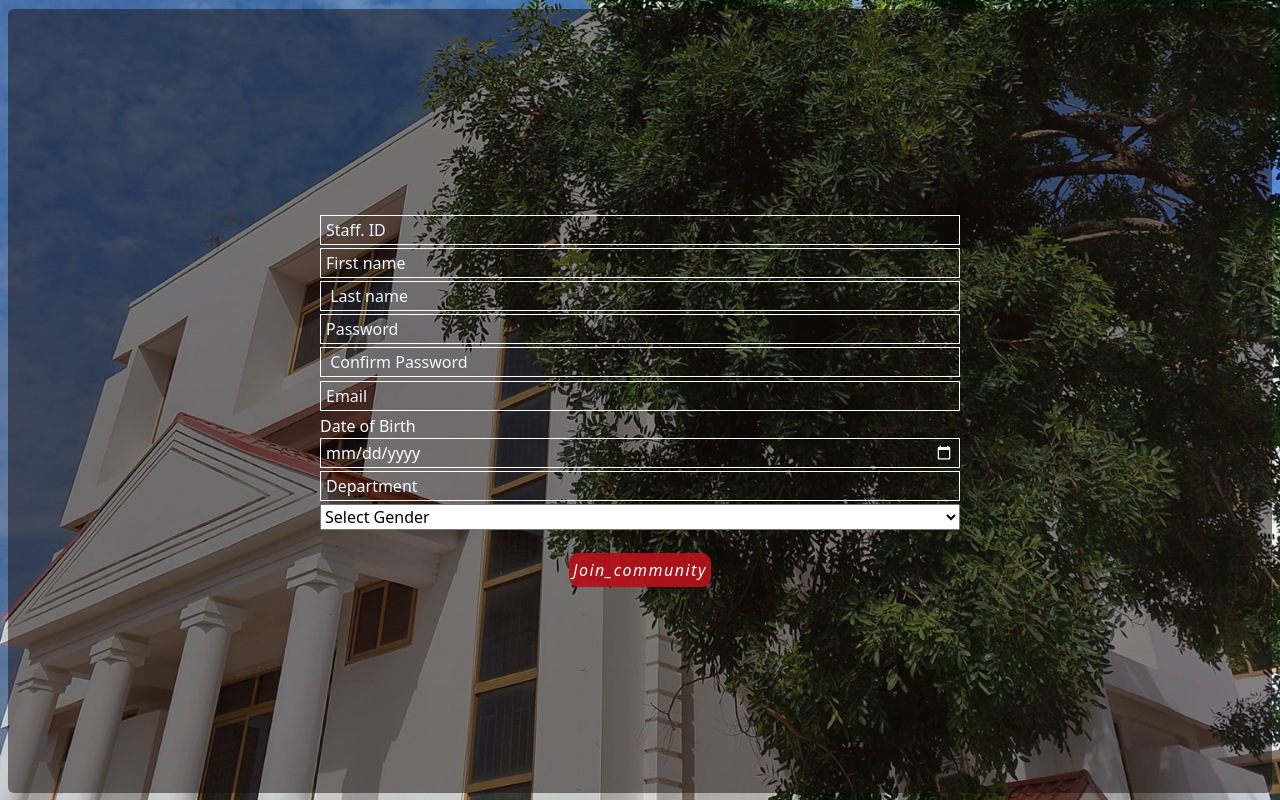
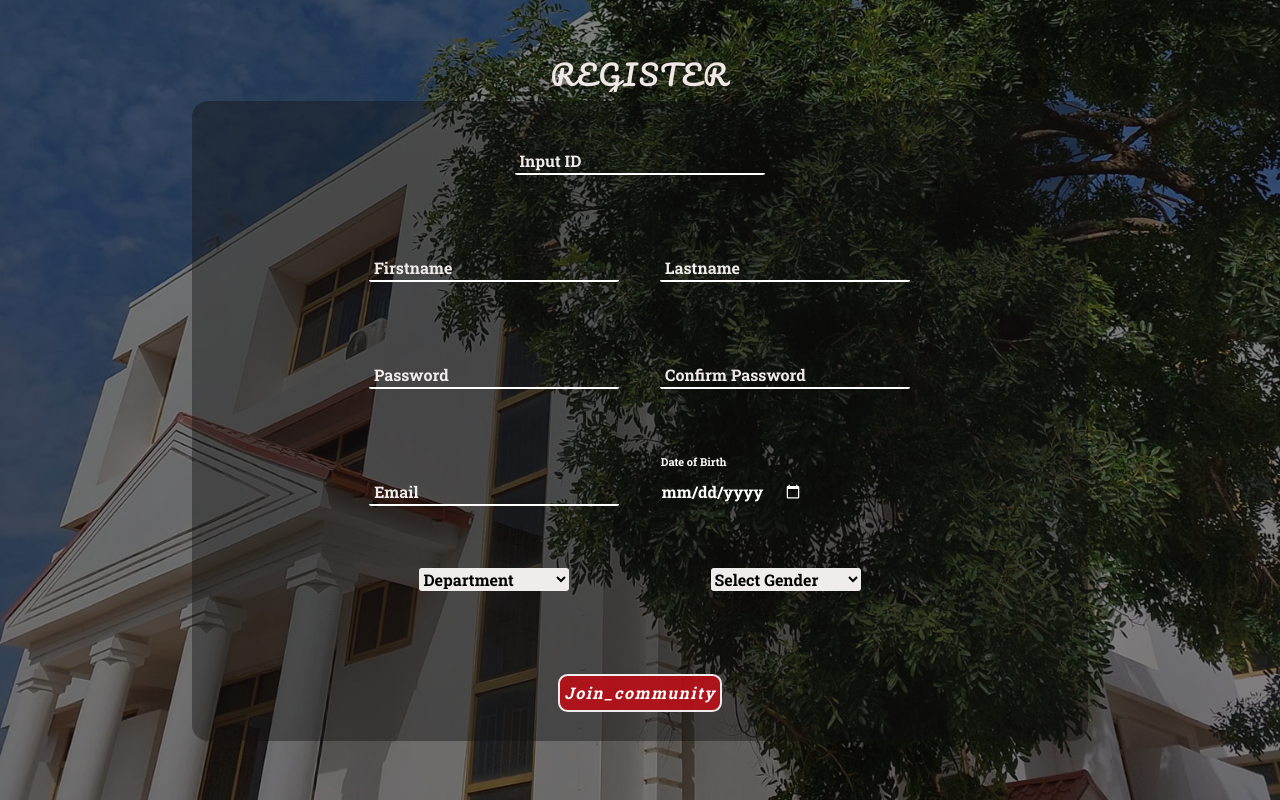
Before and after one commit to David-Jacks/Fastconnect, a React (Create React App) app in the folder Client/: page /stalogin in a window 1280 px wide. Built offline with nearby package versions, Linux system fonts and the light colour scheme.

Commit message:
sign-up configuration

```diff
--- a/Client/src/components/stafflogin/stalogin.css
+++ b/Client/src/components/stafflogin/stalogin.css
@@ -1,11 +1,17 @@
+@import url('https://fonts.googleapis.com/css2?family=Merriweather:wght@700&family=Pacifico&family=Roboto+Slab:wght@700&display=swap');
+
 *{
-    box-sizing: border-box;
     margin: 0;
+}
+
+input:-webkit-autofill,
+input:-webkit-autofill:hover,
+input:-webkit-autofill:focus {
+display: none;
 }
 .stafflog{
     width: 100vw;
     height: 100vh;
-    padding: 0.5rem;
     overflow-y: hidden;
     background-image: url(/public/assets/lancaster5.jpg);
     background-repeat: no-repeat;
@@ -14,68 +20,126 @@
 }
 .staWrapper{
     display: flex;
+    flex-direction: column;
+    justify-content: center;
     align-items: center;
     width: 100%;
     height: 100%;
-    border-radius: 6px;
-    margin: 1px auto;
-    background-color: rgba(24, 15, 15, 0.5);
+    background-color: rgba(16, 12, 12, 0.5);
 }
+.staWrapper h3{
+    color: rgb(241, 231, 231);
+    font-family: 'Pacifico', cursive;
+    letter-spacing: 2px;
+}
+
 .staloginfill{
     display: flex;
     align-items: center;
     flex-direction: column;
-    width: 100%;
-    margin: 5px auto;
-    justify-content: center;
-    gap: 0.2em;
+    width: 70%;
+    height: 80vh;
+    margin: 1px auto;
+    justify-content: space-around;
+    border-radius: 1em;
+    gap: 0.25em;
+    font-family: 'Roboto Slab', serif;
+    background-color: rgba(15, 15, 16, 0.4);
+    color:rgb(241, 236, 236);
+    backdrop-filter: blur(20%);
 }
-.staloginfill div{
+.first-log, .second-log, .third-log, .fourth-log{
     display: flex;
-    flex-direction: column;
-   width: 50vw;
+    flex-direction: row;
+    flex-wrap: wrap;
+    justify-content: space-around;
+    width: 65%;
+    align-items: flex-end;
+}
+.staloginfill label{
+    position: absolute;
+    bottom: 0;
+    left: 5px;
+    transition: all .5s ease;
 }
 .staloginfill input{
+    display: flex;
+    align-self: flex-end;
     width: 100%;
-    min-height: 20px;
-    height: 30px;
+    height: 35px;
+    font-size: medium;
     background-color: transparent;
-    border: 1px solid white;
+    border: none;
+    outline: none;
+    z-index: 54568;
     color: #ffffff;
-    padding: 5px;
+    padding-top: 7px;
+}
+.staloginfill input:focus ~ label, .staloginfill input:not(:placeholder-shown) ~ label{
+    transform: translateY(-20px);
+    color:  #093adaf0;;
+    z-index: 123;
 }
 .staidinput::-webkit-inner-spin-button,.stuidinput::-webkit-outer-spin-button{
     appearance: none;
     margin: 0;
 }
-.staloginfill input:focus{
+.my-div{
+    position: relative;
+    display: flex;
+    border: 2px solid white;
+    border-radius: 2px;
+    width: 250px;
+    height: 45px;
+    border-top: none;
+    border-right: none;
+    border-left: none;
+    padding-top: 3px;
+}
+.my-date-div{
+    width: 250px;
+    display: flex;
+    flex-direction: column;
+    padding-top: 3px;
+}
+.my-date-div label{
+    position: static;
+    color: #ffffff;
+    font-size: 11px;
+}
+.other-div select{
+    border-radius: 3px;
+    background-color: #f1ecec;
     outline: none;
-    background-color: #ffffff;
-    border-radius: 5px;
-    color: black;
+    border: none;
+    width: 150px;
 }
-.staloginfill select:focus{
-    outline: none;
-}
-.staloginfill label{
-    color: #ffffff;
-    font-size: 1rem;
-}
+
 #staformsubmit{
-    background-color: rgba(181, 18, 26, 0.94);
+    background-color: #b5121af0;
     color: #ffffff;
     letter-spacing: 1.5px;
     font-style: italic;
     text-decoration: none;
     margin-top: 20px;
-    border: 0px solid;
+    border: 2px solid #f1ecec;
     border-radius: 0.6em;
     padding: 5px 4px;
+    transition: all .5s ease;
 }
 #staformsubmit:hover{
-    border:2px solid #ffffff;
-    background-color: rgba(181, 18, 26, 0.5);
+    background-color: #b5121a80;
+    color: rgb(106, 104, 104);
 }
-.staloginfill input::placeholder{
-    color: aliceblue;
+.error-log{
+    position: relative;
+    display: flex;
+    width: 251px;
+    flex-wrap: wrap;
+    flex-direction: column;
 }
+.error-log span{
+color: #f08181;
+font-size: 10px;
+line-height: 11px;
+}
--- a/Client/src/components/stafflogin/stalogin.jsx
+++ b/Client/src/components/stafflogin/stalogin.jsx
@@ -1,48 +1,99 @@
 import React, { useContext } from "react";
 import "./stalogin.css";
-import { Link, useNavigate } from "react-router-dom";
+import { useNavigate } from "react-router-dom";
 import { useState } from "react";
 import axios from "axios";
 import { AuthContext } from "../../context/auth-context";
 
 const Stalogin = () => {
   const { login } = useContext(AuthContext);
+  const navigate = useNavigate();
 
-  const [firstName, setFirstName] = useState("");
-  const [lastName, setLastName] = useState("");
-  const [userid, setStaffID] = useState("");
-  const [userPassword, setPasscode] = useState("");
-  const [passcon, setPasscon] = useState("");
-  const [userEmail, setEmail] = useState("");
-  const [userDOB, setDOB] = useState("");
-  const [Department, setDepartment] = useState("");
-  const [userGender, setGender] = useState("");
+  const [errors, setErrors] = useState({});
+  const [isAccurate, setisAccurate] = useState(false);
+  const [user, setUserValues] = useState({
+    firstName: "",
+    lastName: "",
+    userid: "",
+    userPassword: "",
+    passcon: "",
+    userEmail: "",
+    userDOB: "",
+    userGender: "",
+    Department: "",
+  });
 
-  const navigate = useNavigate();
-  const userName = firstName + " " + lastName;
+  const passwordRegex =
+    /^(?=.*\d)(?=.*[!@#$%^&*])(?=.*[a-z])(?=.*[A-Z]).{8,20}$/;
+  const idRegex = /^\d{8}$/;
+  const emailRegex = /^[\w-.]+@([\w-]+\.)+[\w-]{2,4}$/;
+
+  const userName = user.firstName + " " + user.lastName;
   const staffData = {
-    userid,
+    userid: user.userid,
     userName,
-    userPassword,
-    userEmail,
-    userDOB,
-    userGender,
-    Department,
+    userPassword: user.userPassword,
+    userEmail: user.userEmail,
+    userDOB: user.userDOB,
+    userGender: user.userGender,
+    Department: user.Department,
   };
+
+  function handleChange(e) {
+    const { name, value } = e.target;
+    setUserValues({ ...user, [name]: value });
+    const errorsCopy = { ...errors };
+
+    switch (name) {
+      case "userPassword":
+        errorsCopy.userPassword = !passwordRegex.test(value)
+          ? "password should have a special character, lowercase, number,  uppercase, and be between 7 and 21 charcters"
+          : "";
+        !passwordRegex.test(value) ? setisAccurate(false) : setisAccurate(true);
+        break;
+      case "userid":
+        errorsCopy.userid = !idRegex.test(value) ? "Invalid ID" : "";
+        !idRegex.test(value) ? setisAccurate(false) : setisAccurate(true);
+        break;
+      case "passcon":
+        errorsCopy.passcon =
+          value !== user.userPassword ? "password mismatch" : "";
+        value !== user.userPassword
+          ? setisAccurate(false)
+          : setisAccurate(true);
+        break;
+      case "userEmail":
+        errorsCopy.userEmail = !emailRegex.test(value) ? "Invalid email" : "";
+        !emailRegex.test(value) ? setisAccurate(false) : setisAccurate(true);
+        break;
+      default:
+        break;
+    }
+    setErrors(errorsCopy);
+  }
+  // login in the user automatically after sign-up
+  const { userid, userPassword } = user;
+  const inputs = { userid, userPassword };
+
   const sendStaffData = async (e) => {
     e.preventDefault();
-    try {
+
+    if (isAccurate) {
       await axios
         .post("/api/auth/addstaff", staffData)
-        .then((res) => {
-          console.log(res);
-          if (res.status === 201 && passcon === userPassword) {
+        .then(async (res) => {
+          console.log(res.data);
+          checkUser();
           navigate("/home");
-          } else navigate("/Stalogin");
         })
         .catch((err) => console.log(err));
+    }
+  };
+  const checkUser = async () => {
+    try {
+      await login(inputs);
     } catch (err) {
-      err.status(400).send(err);
+      console.log(err);
     }
   };
 
@@ -50,111 +101,126 @@ const Stalogin = () => {
     <>
       <div className="stafflog">
         <div className="staWrapper">
-          <form className="staloginfill" method="POST">
-            <div>
+          <h3>REGISTER</h3>
+          <form className="staloginfill">
+            <div className="error-log">
+              <div className="my-div">
                 <input
-                name="ID"
+                  name="userid"
                   type="number"
-                placeholder="Staff. ID"
+                  placeholder=" "
                   className="staidinput"
-                onChange={(e) => {
-                  setStaffID(e.target.value);
-                }}
+                  onChange={handleChange}
+                />
+                <label htmlFor="">Input ID</label>
+              </div>
+              <span>{errors.userid}</span>
+            </div>
+
+            <div className="first-log">
+              <div className="error-log">
+                <div className="my-div">
+                  <input
+                    name="firstName"
+                    type="text"
+                    placeholder=" "
+                    className="stafname"
+                    onChange={handleChange}
+                  />
+                  <label htmlFor="">Firstname</label>
+                </div>
+                <span>{errors.firstName}</span>
+              </div>
+              <div className="error-log">
+                <div className="my-div">
+                  <input
+                    name="lastName"
+                    type="text"
+                    placeholder=" "
+                    className="stalname"
+                    onChange={handleChange}
+                  />
+                  <label htmlFor="">Lastname</label>
+                </div>
+                <span>{errors.lastName}</span>
+              </div>
+            </div>
+            <div className="second-log">
+              <div className="error-log">
+                <div className="my-div">
+                  <input
+                    name="userPassword"
+                    type="password"
+                    placeholder=" "
+                    className="stalpasscode"
+                    onChange={handleChange}
+                  />
+                  <label htmlFor="">Password</label>
+                </div>
+                <span>{errors.userPassword}</span>
+              </div>
+              <div className="error-log">
+                <div className="my-div">
+                  <input
+                    name="passcon"
+                    type="password"
+                    placeholder=" "
+                    className="stalpassconfirm"
+                    onChange={handleChange}
+                  />
+                  <label htmlFor="">Confirm Password</label>
+                </div>
+                <span>{errors.passcon}</span>
+              </div>
+            </div>
+            <div className="third-log">
+              <div className="error-log">
+                <div className="my-div">
+                  <input
+                    name="userEmail"
+                    type="email"
+                    placeholder=" "
+                    className="stalemail"
+                    onChange={handleChange}
+                  />
+                  <label htmlFor="">Email</label>
+                </div>
+                <span>{errors.userEmail}</span>
+              </div>
+              <div className="my-date-div">
+                <label htmlFor="">Date of Birth</label>
+                <input
+                  name="userDOB"
+                  type="date"
+                  className="staldob"
+                  onChange={handleChange}
                 />
               </div>
-            <div>
-              <input
-                name="FN"
-                type="text"
-                placeholder="First name"
-                className="stafname"
-                onChange={(e) => {
-                  setFirstName(e.target.value);
-                }}
-              />
             </div>
-            <div>
-              <input
-                name="LN"
-                type="text"
-                placeholder=" Last name"
-                className="stalname"
-                onChange={(e) => {
-                  setLastName(e.target.value);
-                }}
-              />
+            <div className="fourth-log">
+              <div className="other-div">
+                <select name="Department" id="depart" onChange={handleChange}>
+                  <option value="">Department</option>
+                  <option value="Male">Male</option>
+                  <option value="Female">Female</option>
+                  <option value="Female">Female</option>
+                  <option value="Female">Female</option>
+                  <option value="Female">Female</option>
+                  <option value="Female">Female</option>
+                </select>
               </div>
-            <div>
-              <input
-                name="PCODE"
-                type="password"
-                placeholder="Password"
-                className="stalpasscode"
-                onChange={(e) => {
-                  setPasscode(e.target.value);
-                }}
-              />
-            </div>
-            <div>
-              <input
-                name="PCODEC"
-                type="password"
-                placeholder=" Confirm Password"
-                className="stalpassconfirm"
-                onChange={(e) => {
-                  setPasscon(e.target.value);
-                }}
-              />
-            </div>
-            <div>
-              <input
-                name="MAIL"
-                type="email"
-                placeholder="Email"
-                className="stalemail"
-                onChange={(e) => {
-                  setEmail(e.target.value);
-                }}
-              />
-            </div>
-            <div>
-              <label htmlFor="stalname">Date of Birth</label>
-              <input
-                name="DOB"
-                type="date"
-                placeholder="Date of Birth"
-                className="staldob"
-                onChange={(e) => {
-                  setDOB(e.target.value);
-                }}
-              />
-            </div>
-            <div>
-              <input
-                name="DEPT"
-                type="text"
-                placeholder="Department"
-                className="departinput"
-                onChange={(e) => {
-                  setDepartment(e.target.value);
-                }}
-              />
-            </div>
-            <div>
-              <select
-                name="stagender"
-                id="stagen"
-                onChange={(e) => setGender(e.target.value)}
-              >
+              <div className="other-div">
+                <select name="userGender" id="stagen" onChange={handleChange}>
                   <option value="Male">Select Gender</option>
                   <option value="Male">Male</option>
                   <option value="Female">Female</option>
                 </select>
               </div>
+            </div>
 
-            <Link id="staformsubmit" onClick={sendStaffData}>
+            <button id="staformsubmit" onClick={sendStaffData}>
               Join_community
-            </Link>
+            </button>
           </form>
         </div>
       </div>
--- a/Client/src/components/studentlogin/stulogin.css
+++ b/Client/src/components/studentlogin/stulogin.css
@@ -5,6 +5,11 @@ font-family: 'Pacifico', cursive;
 font-family: 'Roboto Slab', serif; */
 *{
     margin: 0;
+}
+input:-webkit-autofill,
+input:-webkit-autofill:hover,
+input:-webkit-autofill:focus {
+display: none;
 }
 .studentlog{
     width: 100vw;
@@ -22,7 +27,6 @@ font-family: 'Roboto Slab', serif; */
     align-items: center;
     width: 100%;
     height: 100%;
-    border-radius: 6px;
     background-color: rgba(16, 12, 12, 0.5);
 }
 .stuWrapper h3{
@@ -30,11 +34,7 @@ font-family: 'Roboto Slab', serif; */
     font-family: 'Pacifico', cursive;
     letter-spacing: 2px;
 }
-input:-webkit-autofill,
-input:-webkit-autofill:hover,
-input:-webkit-autofill:focus {
-display: none;
-}
+
 .stuloginfill{
     display: flex;
     align-items: center;
@@ -46,8 +46,9 @@ display: none;
     border-radius: 1em;
     gap: 0.25em;
     font-family: 'Roboto Slab', serif;
-    background-color: rgba(15, 15, 16, 0.5);
-    color:rgb(241, 236, 236); ;
+    background-color: rgba(15, 15, 16, 0.4);
+    color:rgb(241, 236, 236);
+    backdrop-filter: blur(20%);
 }
 .first-part, .second-part, .third-part, .fourth{
     display: flex;
--- a/Client/src/pages/login/login.jsx
+++ b/Client/src/pages/login/login.jsx
@@ -2,13 +2,11 @@ import React, { useContext, useEffect } from "react";
 import "./login.css";
 import { Link, useNavigate } from "react-router-dom";
 import { useState } from "react";
-import axios from "axios";
 import { AuthContext } from "../../context/auth-context";
 
 const Login = () => {
   const [userid, setUserID] = useState("");
   const [userPassword, setUserPasscode] = useState("");
-  const [log, setLog] = useState(false);
   const [change, setChange] = useState(false);
 
   const inputs = { userid, userPassword };
@@ -22,10 +20,10 @@ const Login = () => {
       await login(inputs);
       history("/home");
     } catch (err) {
-      // setErr(err.response.data);
       console.log(err);
     }
   };
+
   useEffect(() => {
     let newClass = document.querySelector(".dropdown");
     let drop = document.querySelector(".drop");
```
Also changed, not shown: 1 other file (tests, documents, lock files or other folders). Lines whose indentation alone changed are shown as unchanged.
